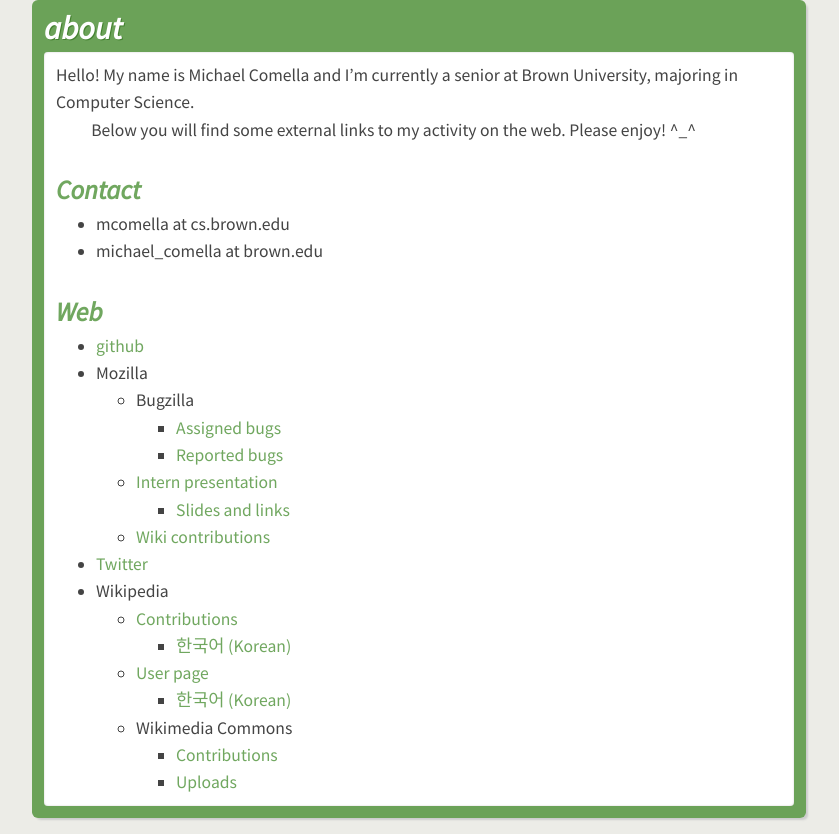
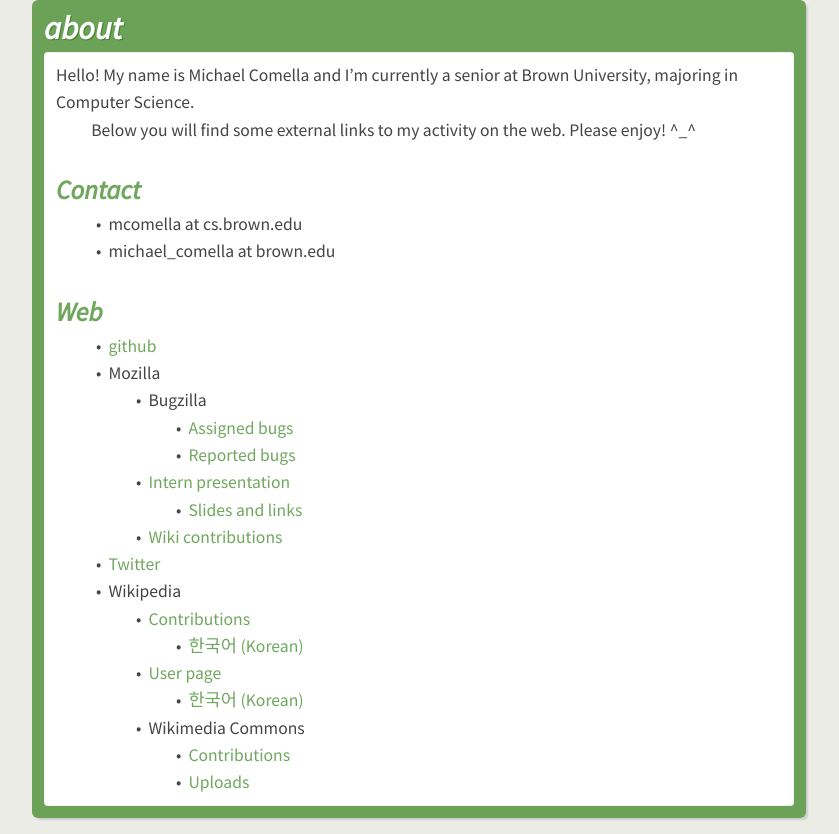
Before and after one commit to mcomella/mcomella.github.com, a Jekyll site: the page built from about.md, in a window 1280 px wide. Shown: the part 204-1038 px from the top of the page, without its empty margins (221-1060 px from the left). Built offline with Jekyll 4.4.1, drawn with Linux system fonts in a browser that asks for light colours; Markdown is read by kramdown in place of the engine named in the settings.

Commit message:
Add bullet colors.

```diff
--- a/res/css/mcomella.css
+++ b/res/css/mcomella.css
@@ -107,6 +107,13 @@
   margin-top: 1em;
   color: rgba(64, 138, 41, 0.75);
 }
+#content ul {
+  list-style: none;
+}
+#content li:before {
+  color: #444444;
+  content: "\2022\00A0\00A0";
+}
 #content a,
 #content a:visited {
   color: rgba(64, 138, 41, 0.75);
```
Also changed, not shown: res/css/mcomella.less (+8 -0 lines).
